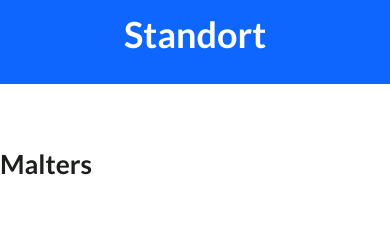
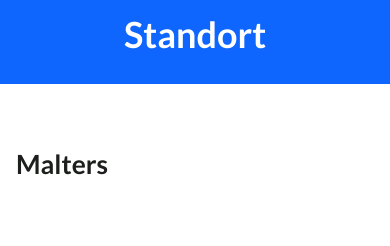
Before and after one commit to yoggu/ruecken-fit, a website built with webpack: page src/index.html in a window 390 px wide. Shown: the part 4140-4386 px from the top of the page. Built offline with nearby package versions, Linux system fonts and the light colour scheme.

Commit message:
mobile update

```diff
--- a/src/styles/_Location.scss
+++ b/src/styles/_Location.scss
@@ -18,7 +18,7 @@
 
 .location-title {
   position: relative;
-  padding: 1rem 0 1rem 0;
+  padding: 1rem 0 1rem 1rem;
   line-height: 2rem;
   color: $color-dark;
 
```
